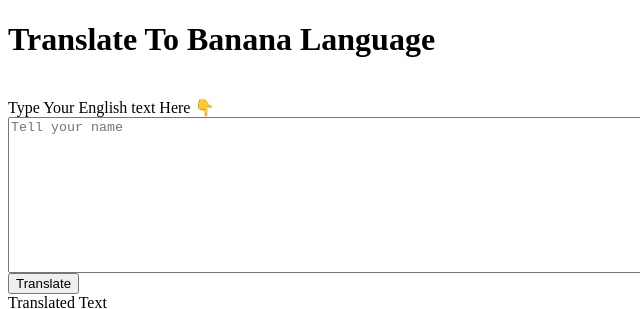
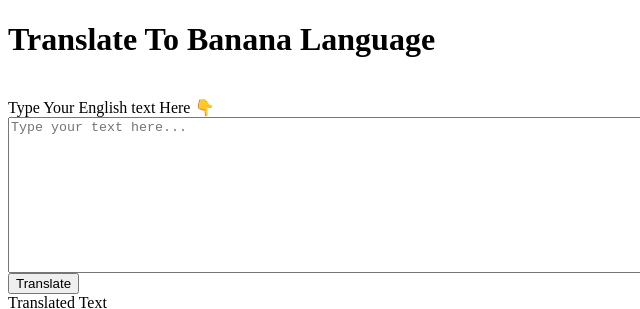
Before and after one commit to DarshilDixit/Banana-Translator, a plain HTML site: page index.html in a window 1280 px wide. Shown: the top 309 px of the page, 0-640 px from the left. Drawn offline with Linux system fonts and the light colour scheme.

Commit message:
placeholder update

```diff
--- a/index.html
+++ b/index.html
@@ -11,7 +11,7 @@
 <body>
     <h1>Translate To Banana Language</h1> <br>
     <div>Type Your English text Here 👇
-        <textarea id="txt-input" cols="80" rows="10" style="display:block;" placeholder="Tell your name"></textarea>
+        <textarea id="txt-input" cols="80" rows="10" style="display:block;" placeholder="Type your text here..."></textarea>
     </div>
 
     <button id="btn-trans" style="display:block;">Translate</button>
```
